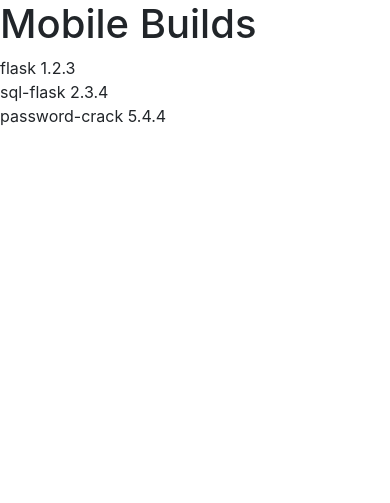
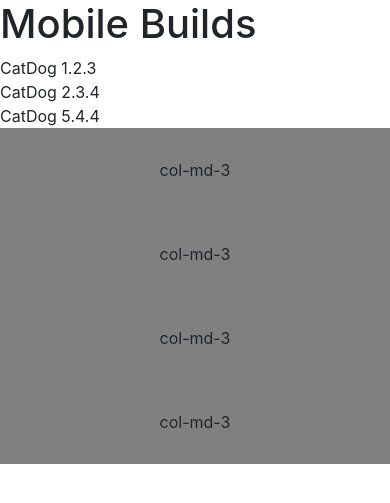
Before and after one commit to dky/Flask-Starter, a Flask app: page / in a window 390 px wide. Shown: the top 503 px of the page. Run offline with Flask 2, Linux system fonts and the light colour scheme; some libraries are stand-ins or nearby versions.

Commit message:
Add bootstrap, add grid

```diff
--- a/app/app.py
+++ b/app/app.py
@@ -6,9 +6,9 @@
 
 def get_latest_packages():
     return [
-        {'name': 'flask', 'version':  '1.2.3'},
-        {'name': 'sql-flask', 'version':  '2.3.4'},
-        {'name': 'password-crack', 'version':  '5.4.4'},
+        {'name': 'CatDog', 'version':  '1.2.3'},
+        {'name': 'CatDog', 'version':  '2.3.4'},
+        {'name': 'CatDog', 'version':  '5.4.4'},
     ]
 
 
--- /dev/null
+++ b/app/static/css/style.css
@@ -0,0 +1,5 @@
+.col-md-3 {
+  background-color: grey;
+  padding: 30px;
+  text-align: center;
+}
--- a/app/templates/index.html
+++ b/app/templates/index.html
@@ -5,6 +5,7 @@
 		<meta name="viewport" content="width=device-width, initial-scale=1">
 		<title>Python Package index demo</title>
     <link rel="stylesheet" href="https://stackpath.bootstrapcdn.com/bootstrap/4.3.1/css/bootstrap.min.css" integrity="sha384-ggOyR0iXCbMQv3Xipma34MD+dH/1fQ784/j6cY/iJTQUOhcWr7x9JvoRxT2MZw1T" crossorigin="anonymous">
+    <link rel="stylesheet" href="/static/css/style.css" >
 	</head>
 	<body>
 		<h1>Mobile Builds</h1>
@@ -18,5 +19,12 @@
       </span>
     </div>
     {% endfor %}
+
+    <div class="Container">
+      <div class="row">
+        <div class="col-md-3">col-md-3</div>
+        <div class="col-md-3">col-md-3</div>
+        <div class="col-md-3">col-md-3</div>
+        <div class="col-md-3">col-md-3</div>
 	</body>
 </html>
```
